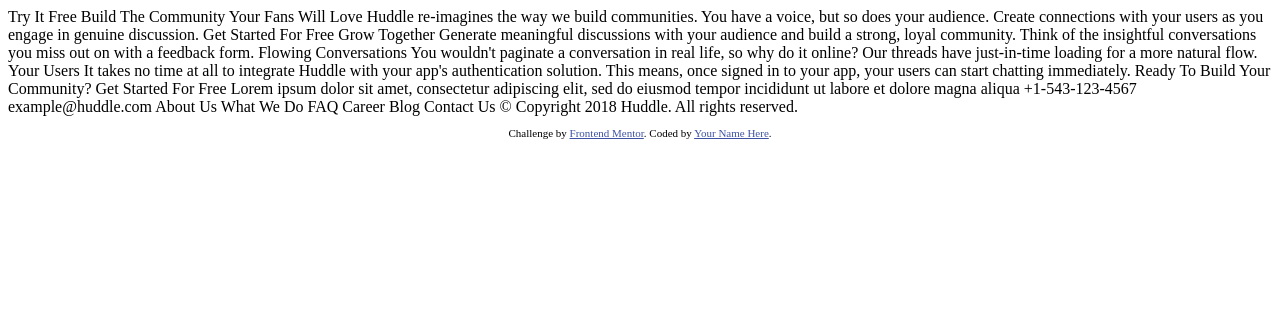
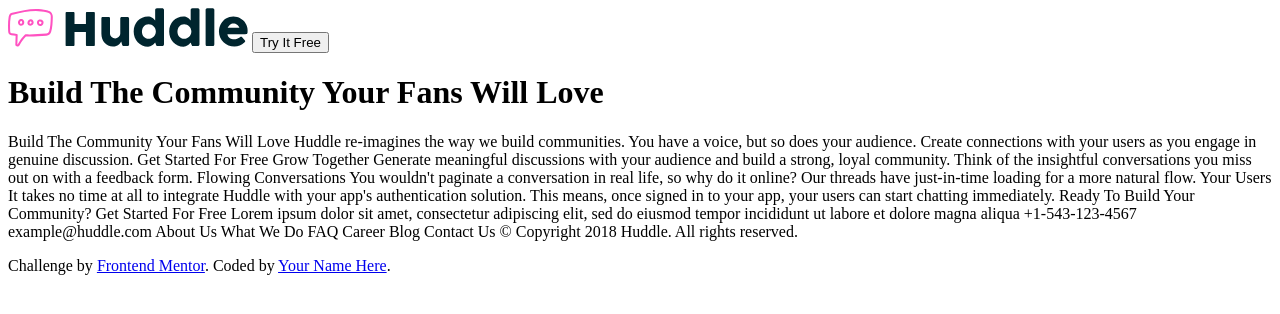
Before and after one commit to caidenclark/Huddle-Landing-Page, a plain HTML site: page index.html in a window 1280 px wide. Drawn offline with Linux system fonts and the light colour scheme.

Commit message:
wip html

```diff
--- a/index.html
+++ b/index.html
@@ -10,13 +10,24 @@
 
   <!-- Feel free to remove these styles or customise in your own stylesheet 👍 -->
   <style>
-    .attribution { font-size: 11px; text-align: center; }
-    .attribution a { color: hsl(228, 45%, 44%); }
+
   </style>
 </head>
 <body>
+  <header>
+    <div class='navbar'>
+      <img src="./images/logo.svg" alt="Huddle Logo">
+      <button class='button'>Try It Free</button>
+    </div>
 
-  <span class='button'>Try It Free</span>
+    <div class="banner">
+      <div class="banner-left">
+        <h1>Build The Community Your Fans Will Love</h1>
+      </div>
+    </div>
+  </header>
+
+
 
   Build The Community Your Fans Will Love
 
--- /dev/null
+++ b/less/footer.less
@@ -0,0 +1,5 @@
+.attribution {
+    font-size: 11px;
+    text-align: center;
+    color: hsl(228, 45%, 44%);
+};
--- /dev/null
+++ b/less/global.less
@@ -0,0 +1,3 @@
+html {
+    font-size: 62.5%;
+};
--- /dev/null
+++ b/less/reset.less
@@ -0,0 +1,48 @@
+/* http://meyerweb.com/eric/tools/css/reset/
+   v2.0 | 20110126
+   License: none (public domain)
+*/
+
+html, body, div, span, applet, object, iframe,
+h1, h2, h3, h4, h5, h6, p, blockquote, pre,
+a, abbr, acronym, address, big, cite, code,
+del, dfn, em, img, ins, kbd, q, s, samp,
+small, strike, strong, sub, sup, tt, var,
+b, u, i, center,
+dl, dt, dd, ol, ul, li,
+fieldset, form, label, legend,
+table, caption, tbody, tfoot, thead, tr, th, td,
+article, aside, canvas, details, embed,
+figure, figcaption, footer, header, hgroup,
+menu, nav, output, ruby, section, summary,
+time, mark, audio, video {
+	margin: 0;
+	padding: 0;
+	border: 0;
+	font-size: 100%;
+	font: inherit;
+	vertical-align: baseline;
+}
+/* HTML5 display-role reset for older browsers */
+article, aside, details, figcaption, figure,
+footer, header, hgroup, menu, nav, section {
+	display: block;
+}
+body {
+	line-height: 1;
+}
+ol, ul {
+	list-style: none;
+}
+blockquote, q {
+	quotes: none;
+}
+blockquote:before, blockquote:after,
+q:before, q:after {
+	content: '';
+	content: none;
+}
+table {
+	border-collapse: collapse;
+	border-spacing: 0;
+}
```
Also changed, not shown: less/index.less (+7 -0 lines), css/index.css (added), design/desktop-design.jpg, less.css (deleted), less/body.less (deleted), less/home-page.less (added), less/mixins.less (added), less/variables.less (added).
